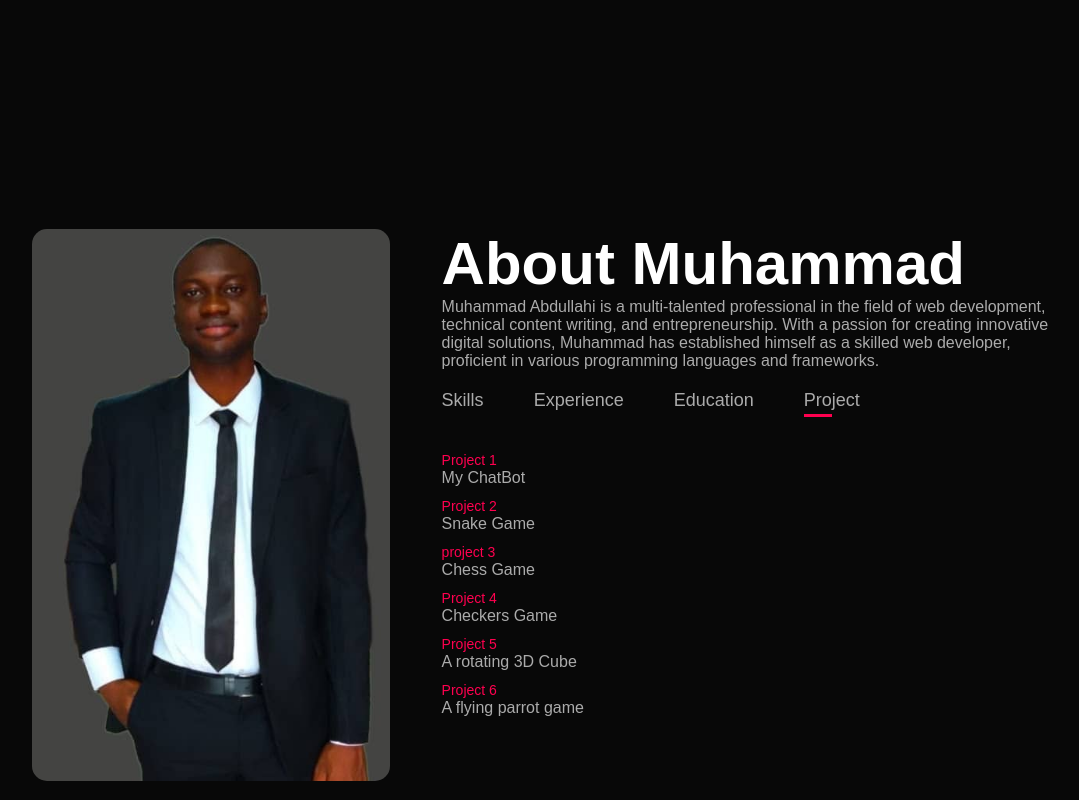
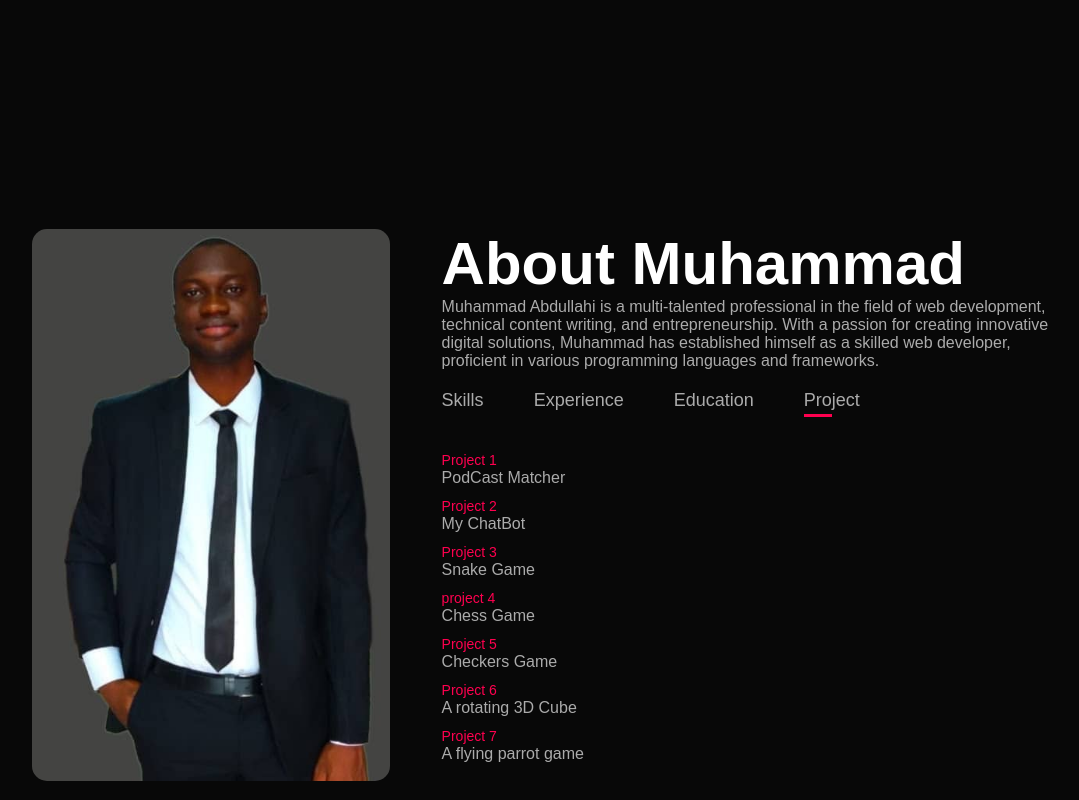
Before and after one commit to Mrwholesome01/MuhammadAbdullahi-portfolio, a plain HTML site: page index.html in a window 1280 px wide. Both pictures are taken after a click on the element "Project". Shown: the part 661-1461 px from the top of the page, without its empty margins (96-1175 px from the left). Drawn offline with Linux system fonts and the light colour scheme.

Commit message:
Update index.html

```diff
--- a/index.html
+++ b/index.html
@@ -116,39 +116,46 @@
                   <span>Project 1</span><br /><a
                     class="project"
                     href="https://mychatbot-jan82tftrcjiyqcgmth5sa.streamlit.app/"
+                    >PodCast Matcher</a
+                  >
+                </li>
+                <li>
+                  <span>Project 2</span><br /><a
+                    class="project"
+                    href="https://podcast-matcher-k3bdfzgmzy8app5kv7rfgyk.streamlit.app/"
                     >My ChatBot</a
                   >
                 </li>
                 <li>
-                  <span>Project 2</span><br /><a
+                  <span>Project 3</span><br /><a
                     class="project"
                     href="https://mrwholesome01.github.io/Muhammads-snake-game/"
                     >Snake Game</a
                   >
                 </li>
                 <li>
-                  <span>project 3</span><br /><a
+                  <span>project 4</span><br /><a
                     class="project"
                     href="https://mrwholesome01.github.io/Muhammads-Chess-game/"
                     >Chess Game</a
                   >
                 </li>
                 <li>
-                  <span>Project 4</span><br /><a
+                  <span>Project 5</span><br /><a
                     class="project"
                     href="https://mrwholesome01.github.io/Muhammads-checkers-game/"
                     >Checkers Game</a
                   >
                 </li>
                 <li>
-                  <span>Project 5</span><br /><a
+                  <span>Project 6</span><br /><a
                     class="project"
                     href="https://mrwholesome01.github.io/Muhammad-3D-Cube/"
                     >A rotating 3D Cube</a
                   >
                 </li>
                 <li>
-                  <span>Project 6</span><br /><a
+                  <span>Project 7</span><br /><a
                     class="project"
                     href="https://mrwholesome01.github.io/Muhammads-parrot-game/"
                     >A flying parrot game</a
```
